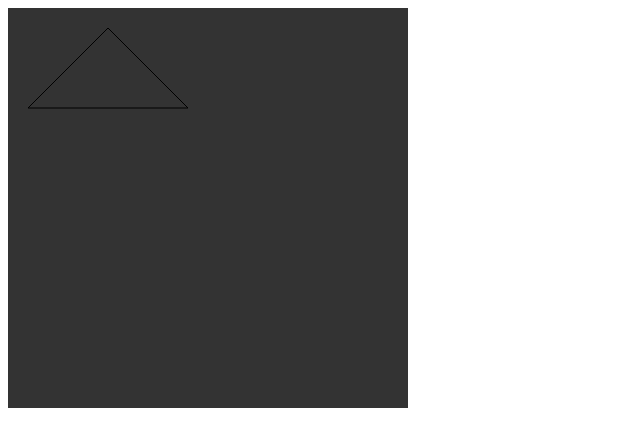
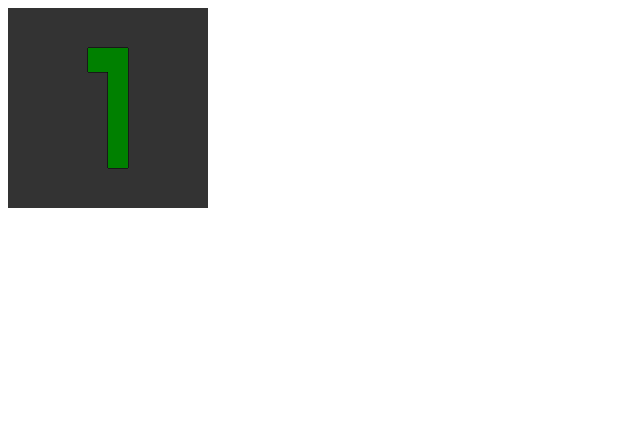
Before and after one commit to Clansou/Design-Clock, a plain HTML site: page index.html in a window 1280 px wide. Shown: the whole page, without its empty margins (0-640 px from the left). Drawn offline with Linux system fonts and the light colour scheme.

Commit message:
Draw Number

```diff
--- a/Js/main.js
+++ b/Js/main.js
@@ -1,8 +1,8 @@
 import { getDate } from "./date.js";
-import { DrawNumber } from "./numbers/numbers.js";
+import { DrawOne } from "./numbers/numbers.js";
 
 const canvas = document.getElementById("canvas");
 const ctx = canvas.getContext("2d");
 
 getDate();
-DrawNumber(ctx);
+DrawOne(ctx, canvas.width, canvas.height);
--- a/Js/numbers/numbers.js
+++ b/Js/numbers/numbers.js
@@ -1,8 +1,19 @@
-export function DrawNumber(ctx){
+export function DrawOne(ctx, canvasWidth, canvasHeight){
+    // Calcul des nouvelles coordonnées en fonction de la taille du canvas
+    const xOffset = canvasWidth * 0.4; // Décalage horizontal
+    const yOffset = canvasHeight * 0.2; // Décalage vertical
+    const width = canvasWidth * 0.2; // Largeur du chiffre
+    const height = canvasHeight * 0.6; // Hauteur du chiffre
+
     ctx.beginPath();
-    ctx.moveTo(100,20);
-    ctx.lineTo(180,100);
-    ctx.lineTo(20,100);
-    ctx.lineTo(100,20);
+    ctx.moveTo(xOffset, yOffset); // Point de départ
+    ctx.lineTo(xOffset + width, yOffset); // Ligne horizontale
+    ctx.lineTo(xOffset + width, yOffset + height);
+    ctx.lineTo(xOffset + width * 0.5, yOffset + height);
+    ctx.lineTo(xOffset + width * 0.5, yOffset + height * 0.2);
+    ctx.lineTo(xOffset, yOffset + height * 0.2);
+    ctx.lineTo(xOffset, yOffset); // Retour au point de départ
     ctx.stroke();
+    ctx.fillStyle = "green";
+    ctx.fill();
 }
--- a/index.html
+++ b/index.html
@@ -6,7 +6,7 @@
     <title>Document</title>
 </head>
 <body>
-    <canvas id="canvas" width="400" height="400" style="background-color:#333"></canvas>
+    <canvas id="canvas" width="200" height="200" style="background-color:#333"></canvas>
 </body>
 <script type="module" src="Js/main.js"></script>
 </html>
```
